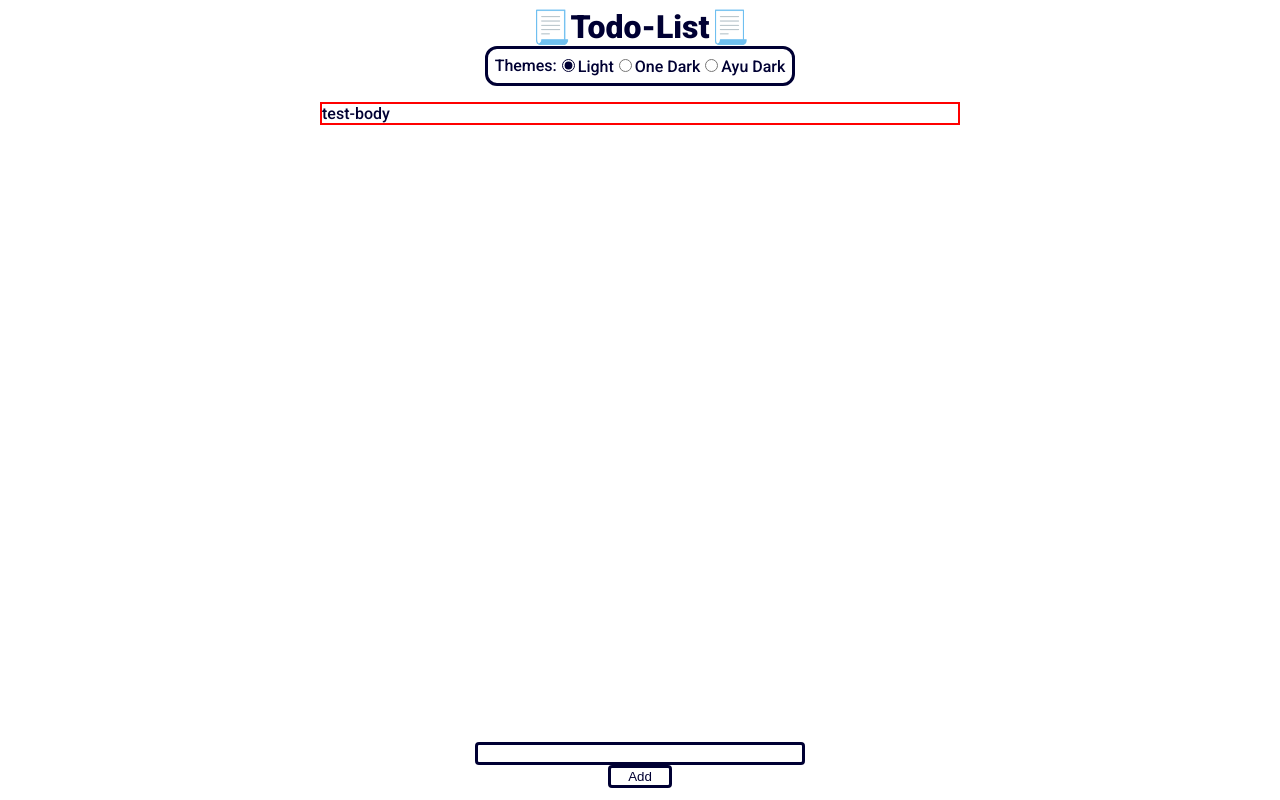
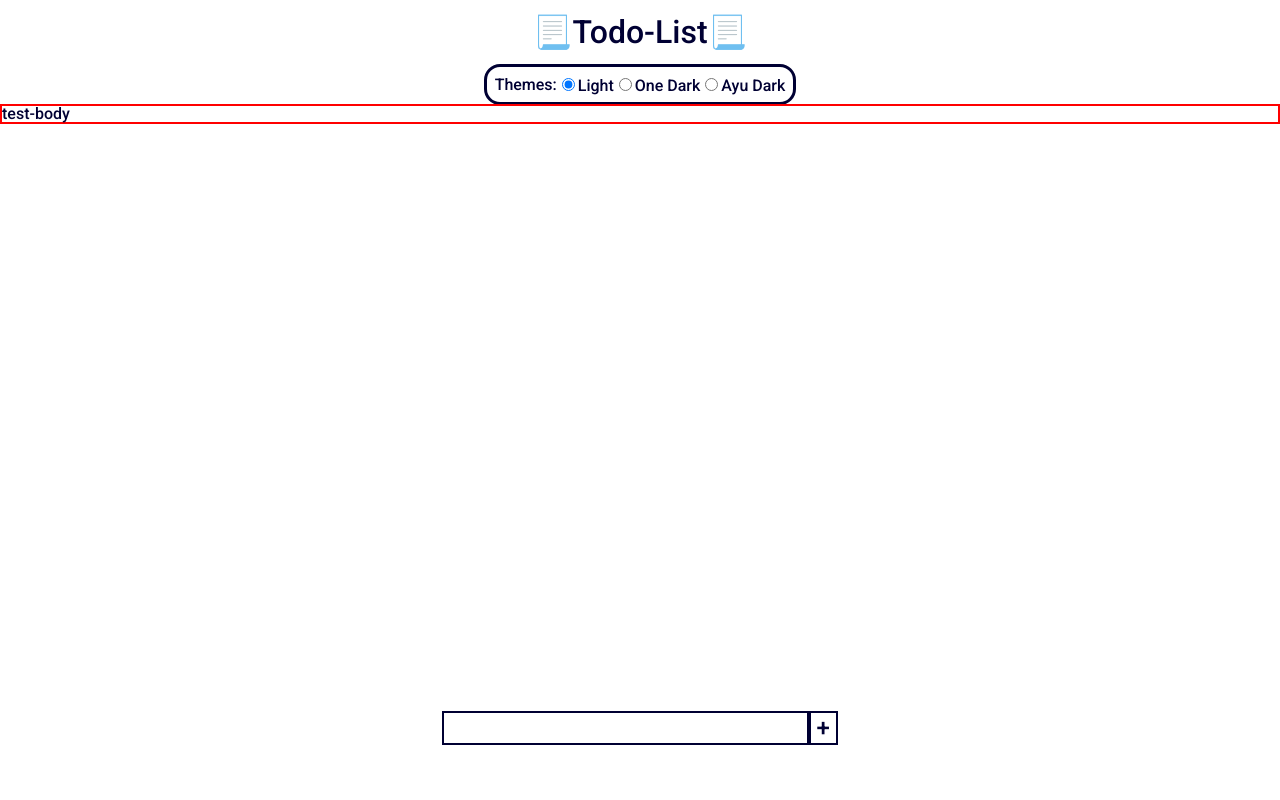
Before and after one commit to elementkz/todo-list, a plain HTML site: page index.html in a window 1280 px wide. Drawn offline with Linux system fonts and the light colour scheme.

Commit message:
Made font on footer larger + small redesigns + compliance with cssreset

```diff
--- /dev/null
+++ b/cssreset.css
@@ -0,0 +1,48 @@
+/* http://meyerweb.com/eric/tools/css/reset/
+   v2.0 | 20110126
+   License: none (public domain)
+*/
+
+html, body, div, span, applet, object, iframe,
+h1, h2, h3, h4, h5, h6, p, blockquote, pre,
+a, abbr, acronym, address, big, cite, code,
+del, dfn, em, img, ins, kbd, q, s, samp,
+small, strike, strong, sub, sup, tt, var,
+b, u, i, center,
+dl, dt, dd, ol, ul, li,
+fieldset, form, label, legend,
+table, caption, tbody, tfoot, thead, tr, th, td,
+article, aside, canvas, details, embed,
+figure, figcaption, footer, header, hgroup,
+menu, nav, output, ruby, section, summary,
+time, mark, audio, video {
+	margin: 0;
+	padding: 0;
+	border: 0;
+	font-size: 100%;
+	font: inherit;
+	vertical-align: baseline;
+}
+/* HTML5 display-role reset for older browsers */
+article, aside, details, figcaption, figure,
+footer, header, hgroup, menu, nav, section {
+	display: block;
+}
+body {
+	line-height: 1;
+}
+ol, ul {
+	list-style: none;
+}
+blockquote, q {
+	quotes: none;
+}
+blockquote:before, blockquote:after,
+q:before, q:after {
+	content: '';
+	content: none;
+}
+table {
+	border-collapse: collapse;
+	border-spacing: 0;
+}
--- a/index.html
+++ b/index.html
@@ -4,11 +4,15 @@
 <head>
     <meta charset="UTF-8">
     <meta name="viewport" content="width=device-width, initial-scale=1.0">
+    <!-- Font -->
     <link rel="preconnect" href="https://fonts.googleapis.com">
     <link rel="preconnect" href="https://fonts.gstatic.com" crossorigin>
     <link
         href="https://fonts.googleapis.com/css2?family=Roboto:ital,wght@0,100;0,300;0,400;0,500;0,700;0,900;1,100;1,300;1,400;1,500;1,700;1,900&display=swap"
         rel="stylesheet">
+
+    <!-- CSS -->
+    <link rel="stylesheet" href="cssreset.css">
     <link rel="stylesheet" href="style.css">
     <title>Todo-list</title>
 </head>
@@ -30,8 +34,10 @@
             <p class="debug">test-body</p>
         </div>
         <div class="footer">
+            <div class="input-box">
             <input type="text" name="" id="">
-            <button>Add</button>
+            <button>+</button>
+            </div
         </div>
     </div>
 
--- a/style.css
+++ b/style.css
@@ -11,65 +11,68 @@
 }
 
 .container {
-	display: grid;
-	grid-template-rows: 1fr 8fr 1fr;
+    display:grid;
+    grid-template-areas:
+    "header"
+    "body"
+    "footer";
+    grid-template-rows: 10vh 70vh 10vh;
+    gap: 3vh;
 }
 
 .header {
+    grid-area: header;
+    margin: 0 auto;
     display: flex;
     flex-direction: column;
 }
 .header h1 {
-	text-align: center;
-	font-family: "Roboto", sans-serif;
-	font-weight: 900;
-	font-style: normal;
-    margin: 0;
+    font-size: 2rem;
+    margin: 1rem;
+    text-align: center;
+}
+.header .theme-box {
+    display: flex;
+    align-items: center;
+    border: 3px solid var(--text);
+    border-radius: 1rem;
+    padding: 0.5rem;
 }
 
 .body {
+    grid-area: body;
     height: 100%;
-    width: 50vw;
-    margin: 0 auto;
 }
 
 .footer {
-    height: 100%;
+    grid-area: footer;
     display: flex;
-    flex-wrap: wrap;
+    flex-direction: row;
     align-items: center;
-    flex-direction: column;
-    justify-content: flex-end;
-    align-content: center;
+    justify-content: center;
 }
-.footer input {
+
+.footer .input-box{
+    display: flex;
+    flex-direction: row;
+    justify-content: center;
+    width: 40vw;
+    padding: 0rem;
+}
+.footer input{
+    width: 70%;
+}
+
+.footer input, .footer button {
     background-color: var(--bg);
     color: var(--text);
-    border: 3px solid var(--text);
-    width: 25vw;
-    border-radius: 4px;
-}
-.footer button {
-    background-color: var(--bg);
-    color: var(--text);
-    border: 3px solid var(--text);
-    width: 5vw;
-    border-radius: 4px;
+    border: 2px solid var(--text);
+    font-size: 1.5rem;
+    font-family: "Roboto", sans-serif;
+    font-weight: 500;
 }
 
-.theme-box {
-    display: flex;
-    flex-direction: row;
-    margin: 0 auto;
-    border: 3px solid var(--text);
-    padding: 7px;
-    border-radius: 12px;
-    user-select: none;
-}
 
-input[name=theme] {
-	accent-color: var(--text);
-}
 
 /* DEBUG */
 .debug {
```
